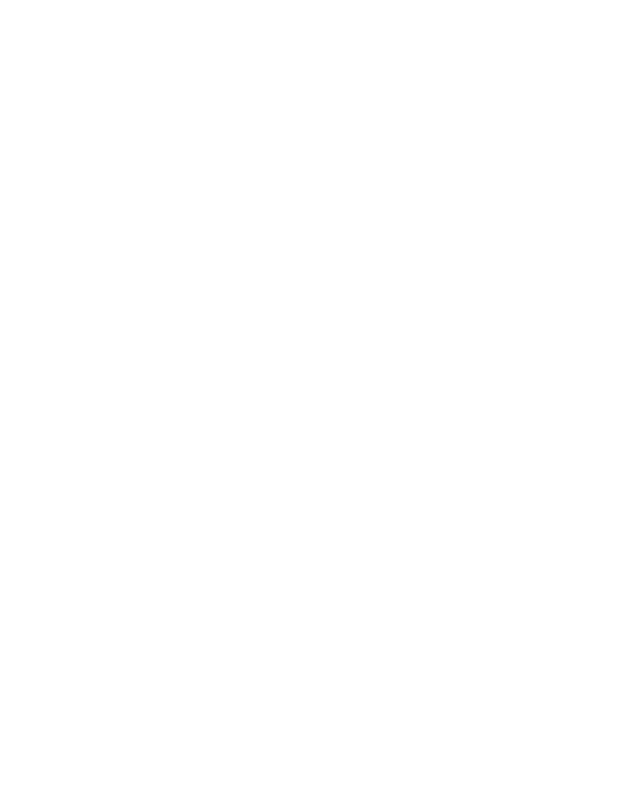
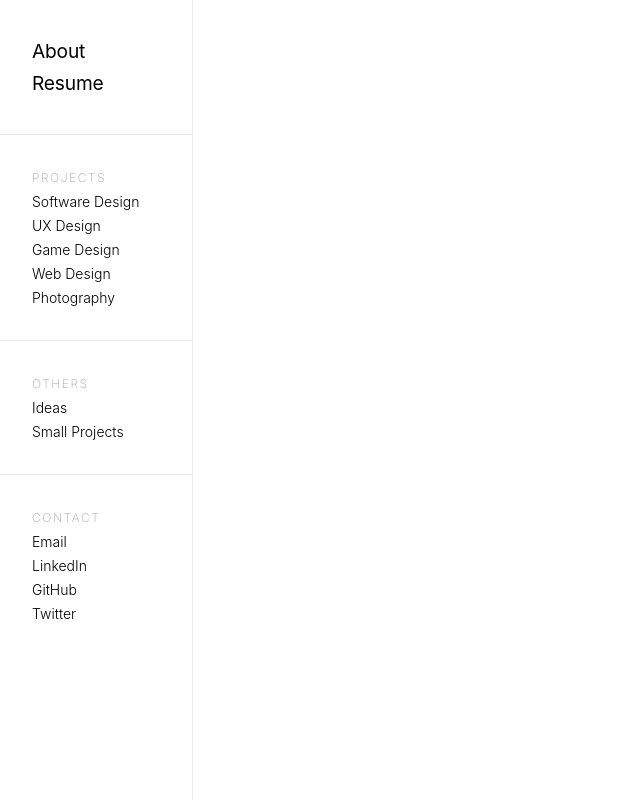
Before and after one commit to hellogaray/Portfolio-Web, a plain HTML site: page index.html in a window 1280 px wide. Shown: the whole page, without its empty margins (0-640 px from the left). Drawn offline with Linux system fonts and the light colour scheme.

Commit message:
Completed SideBar

```diff
--- a/index.html
+++ b/index.html
@@ -1,11 +1,59 @@
 <!DOCTYPE html>
 <html lang="en">
 <head>
+    <!-- Meta tags -->
     <meta charset="UTF-8">
     <meta name="viewport" content="width=device-width, initial-scale=1.0">
-    <title>Hello Garay</title>
+    <title>HelloGaray</title>
+
+    <!-- Stylesheet -->
+    <link rel="stylesheet" href="style.css">
+
+    <!-- JavaScript -->
+    <script src="scripts.js"></script>
 </head>
 <body>
 
+    <!-- Sidebar navigation -->
+    <nav id="sideBar" aria-label="Sidebar">
+
+        <!-- Main Section of NavBar -->
+        <section id="about">
+            <ul>
+                <li class="sideBarCategory"><a href="#About">About</a></li>
+                <li class="sideBarCategory"><a href="#Resume">Resume</a></li>
+            </ul>
+        </section>
+
+        <!-- Project Section -->
+        <section id="projects">
+            <ul title="Projects">
+                <li class="sideBarCategory"><a href="#Software Design">Software Design</a></li>
+                <li class="sideBarCategory"><a href="#UX Design">UX Design</a></li>
+                <li class="sideBarCategory"><a href="#Game Design">Game Design</a></li>
+                <li class="sideBarCategory"><a href="#Game Design">Web Design</a></li>
+                <li class="sideBarCategory"><a href="#Photography">Photography</a></li>
+            </ul>
+        </section>
+
+        <!-- Others Section -->
+        <section id="others">
+            <ul title="Others">
+                <li class="sideBarCategory"><a href="#Ideas">Ideas</a></li>
+                <li class="sideBarCategory"><a href="#Small Projects">Small Projects</a></li>
+            </ul>
+        </section>
+
+        <!-- Contact Section -->
+        <section id="contact">
+            <ul title="Contact">
+                <li class="sideBarCategory"><a href="#Email">Email</a></li>
+                <li class="sideBarCategory"><a href="#LinkedIn">LinkedIn</a></li>
+                <li class="sideBarCategory"><a href="#GitHub">GitHub</a></li>
+                <li class="sideBarCategory"><a href="#Twitter">Twitter</a></li>
+            </ul>
+        </section>
+    </nav>
+
 </body>
 </html>
--- a/style.css
+++ b/style.css
@@ -0,0 +1,114 @@
+/* Import Google Fonts */
+@import url('https://fonts.googleapis.com/css2?family=Inter:wght@100..900&display=swap');
+
+/* Global variables */
+:root {
+    --main-body-color: rgb(59, 61, 65);
+    --secondary-body-color: rgb(160, 165, 172);
+    --main-border-color: rgba(225, 228, 232, .8);
+}
+
+/* Base styles */
+body {
+    font-family: -apple-system, BlinkMacSystemFont, "Segoe UI", Roboto, "Helvetica Neue", Arial, sans-serif;
+    font-weight: 300;
+    margin: 0;
+}
+
+/* Link styles */
+a {
+    text-decoration: none;
+    color: inherit;
+    transition: color 0.3s ease;
+}
+
+a:hover {
+    opacity: .4;
+}
+
+/* Navigation */
+nav {
+    position: fixed;
+    top: 0;
+    left: 0;
+    justify-content: end;
+}
+
+/* Sidebar */
+nav#sideBar section {
+    border-bottom: 1px solid var(--main-border-color);
+    box-sizing: border-box;
+    padding: 1em 2em;
+}
+
+#about ul {
+    font-size: 1.2rem;
+    letter-spacing: -.2px;
+}
+
+nav#sideBar {
+    min-width: 15%;
+    height: 100vh;
+    position: fixed;
+    overflow-y: auto;
+    border-right: 1px solid var(--main-border-color);
+}
+
+/* List styles */
+ul[title]::before {
+    font-family: "Inter", sans-serif;
+    font-style: normal;
+    content: attr(title);
+    color: var(--secondary-body-color);
+    text-transform: uppercase;
+    font-size: 0.75rem;
+    line-height: 1.5rem;
+    letter-spacing: 0.1rem;
+    font-weight: 200;
+}
+
+ul {
+    padding: 0;
+    text-transform: capitalize;
+    font-size: 0.875rem;
+    line-height: 1.5rem;
+}
+
+#about ul {
+    font-size: 1.2rem;
+    text-transform: capitalize;
+    line-height: 2rem;
+    font-weight: 400;
+}
+
+li {
+    list-style: none;
+}
+
+/* Remove bottom border of the last section */
+nav#sideBar section:last-of-type {
+    border-bottom: none;
+}
+
+/* Responsive adjustments */
+@media screen and (max-width: 768px) {
+    nav#sideBar {
+        min-width: 100%;
+        height: auto;
+        position: static;
+        border-right: none;
+    }
+
+    body {
+        font-size: 16px;
+    }
+
+    ul[title]::before {
+        font-size: 12px;
+        letter-spacing: 0.1rem;
+    }
+
+    ul {
+        font-size: 14px;
+    }
+}
```
